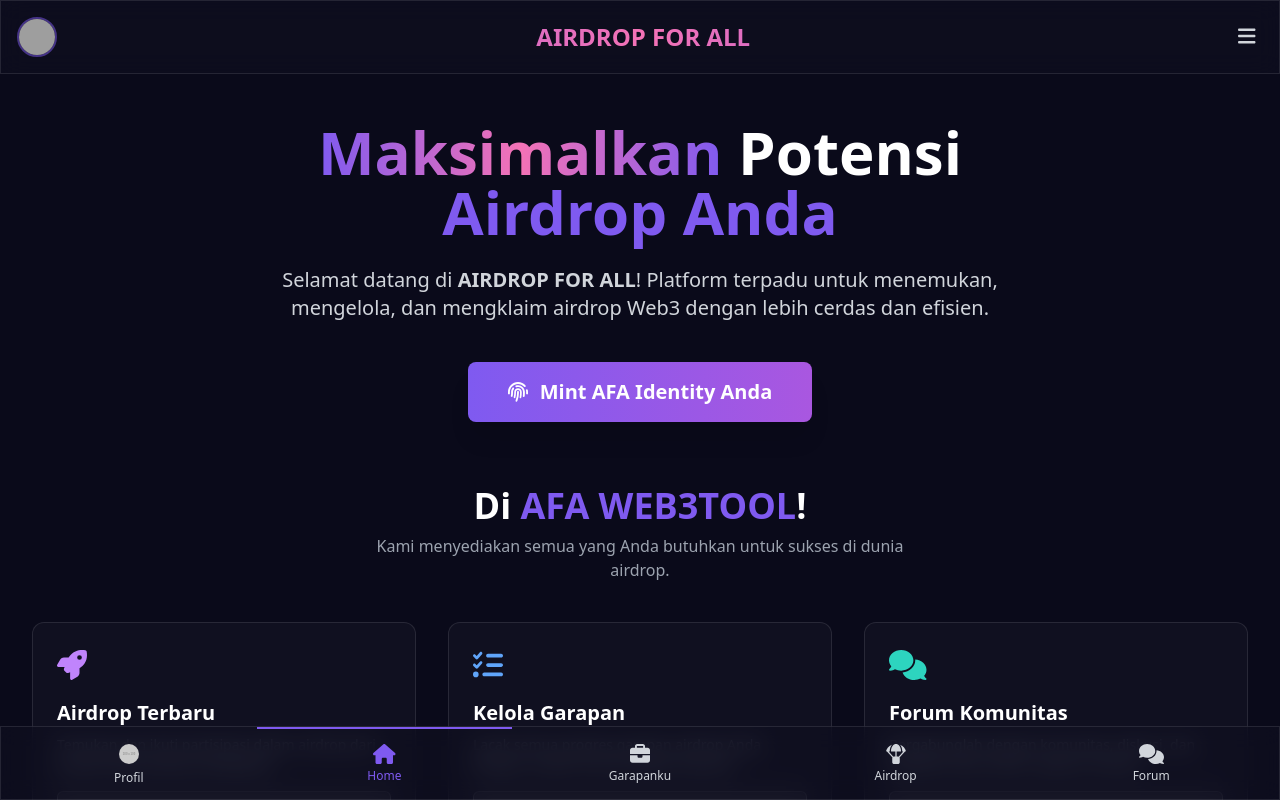
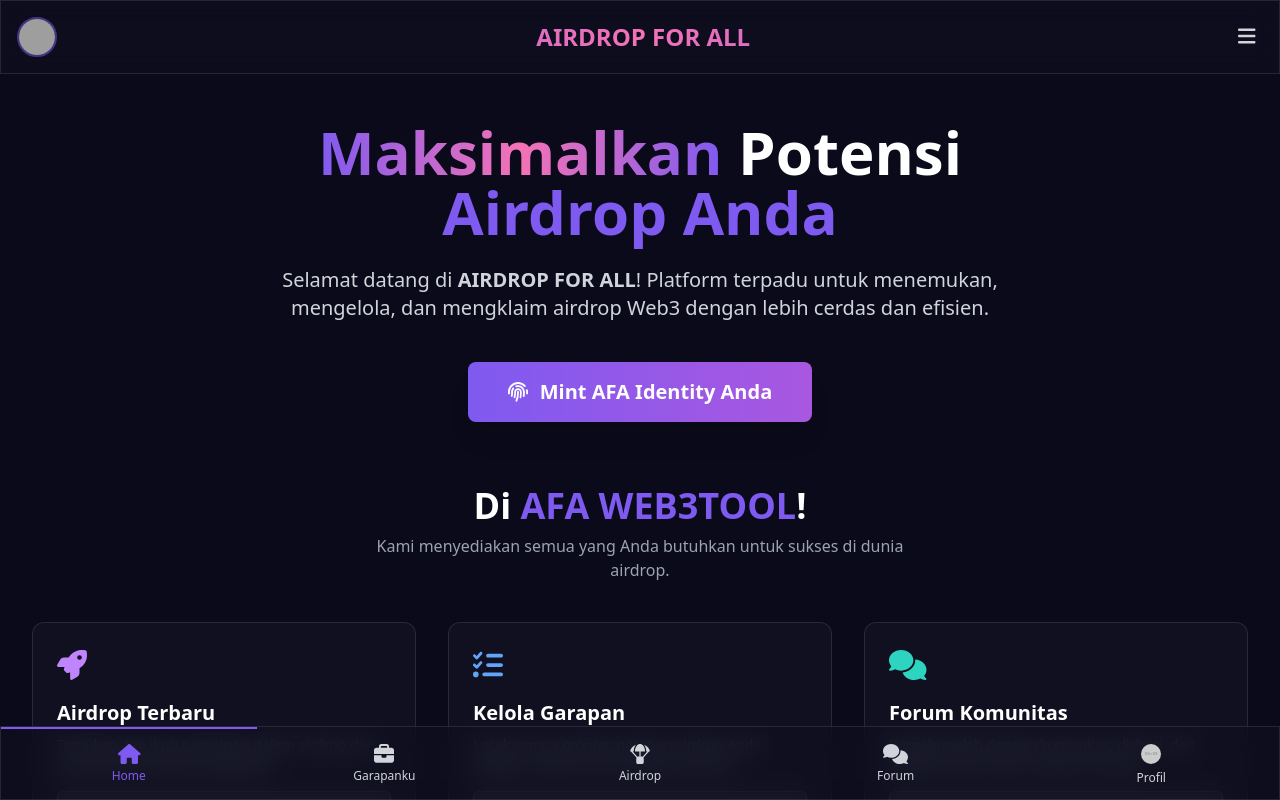
Before and after one commit to bayyubenjamin/AFA_WEB3TOOL, a React (Vite) app: page / in a window 1280 px wide. Built offline with nearby package versions, Linux system fonts and the light colour scheme; grey boxes are pictures that could not be loaded.

Commit message:
Update BottomNav.jsx

```diff
--- a/src/components/BottomNav.jsx
+++ b/src/components/BottomNav.jsx
@@ -12,11 +12,11 @@ import {
 
 export default function BottomNav({ currentPage, navigateTo, currentUser }) { // Menerima currentUser
   const navItems = [
-    { id: "profile", icon: faUserCircle, label: "Profil" }, // Pindahkan Profil ke paling kiri
     { id: "home", icon: faHome, label: "Home" },
     { id: "myWork", icon: faBriefcase, label: "Garapanku" },
     { id: "airdrops", icon: faParachuteBox, label: "Airdrop" },
     { id: "forum", icon: faComments, label: "Forum" },
+    { id: "profile", icon: faUserCircle, label: "Profil" },
   ];
 
   return (
```
